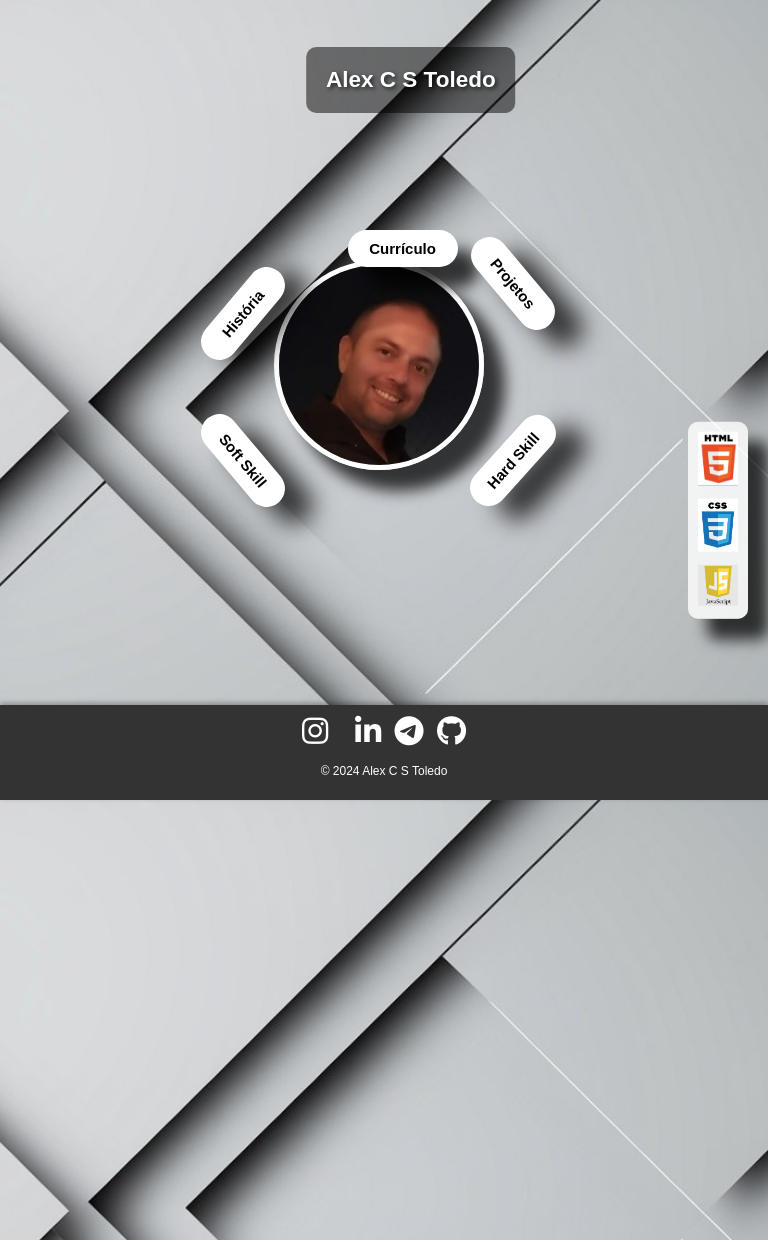
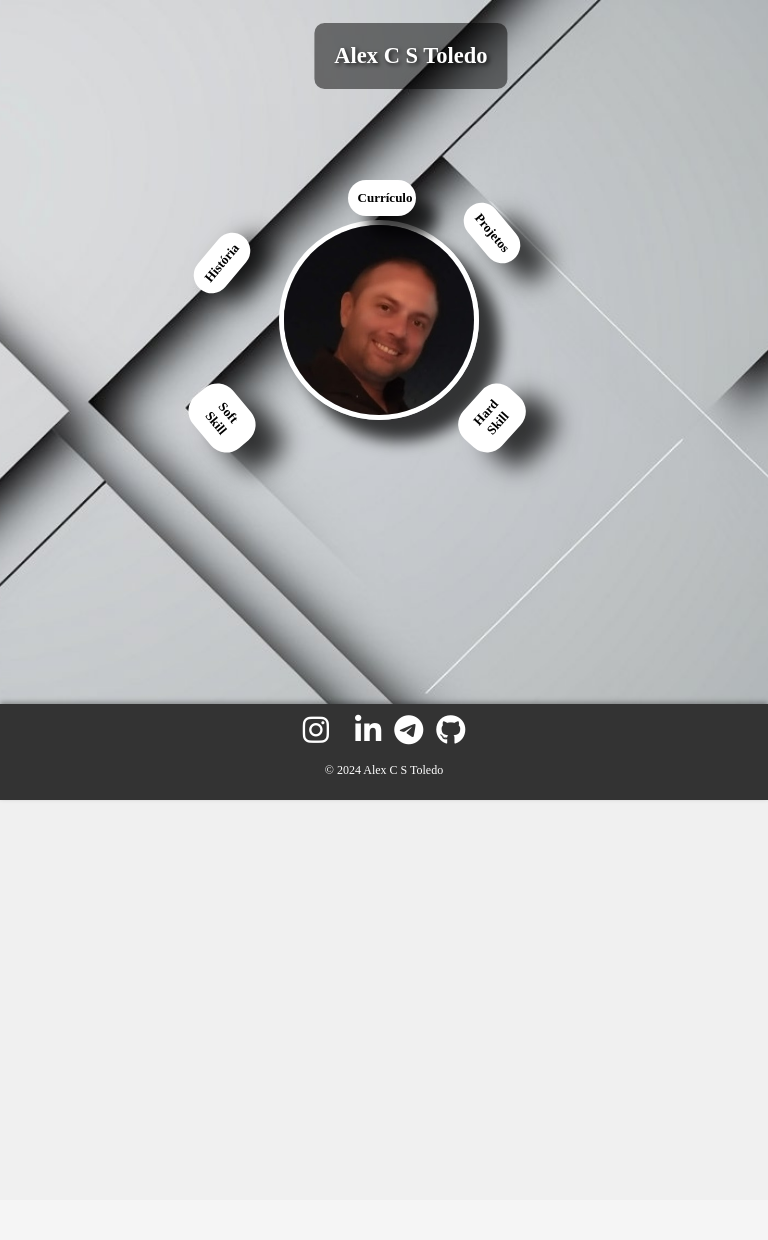
Before and after one commit to alexcruix/Meu-Blog, a PHP site: page / in a window 768 px wide. After the commit the page ends 801 px from the top, so only its background shows below. Run offline with PHP 8.4, Linux system fonts and the light colour scheme.

Commit message:
update index.css

```diff
--- a/css/index.css
+++ b/css/index.css
@@ -1,9 +1,11 @@
-/* Estilos gerais */
-body {
-    height: 100%;             /* Faz o site ocupar 100% da altura da tela */
-    font-family: Arial, sans-serif;
-    margin: 0;
-    padding: 0;
+* {
+    box-sizing: border-box; /* Para garantir que o padding e a borda não afetem as dimensões */
+}
+
+html, body {
+    margin: 0; /* Remove margens padrão */
+    padding: 0; /* Remove espaçamento padrão */
+    height: 100%; /* Garante que o corpo ocupe 100% da altura da tela */
 }
 
 /* Estilo do cabeçalho */
@@ -223,11 +225,14 @@ footer p {
 @media (min-width: 2160px) and (max-width: 4096px){
     body {
         height: 1200px;             /* Faz o site ocupar 100% da altura da tela */
-        margin: 0 auto;            /* Centraliza o site horizontalmente */
+        margin: 0;            /* Centraliza o site horizontalmente */
         background-color: #f0f0f0; /* Cor de fundo do site */
         padding: 20px;
         font-size: 60px; /* Aumenta o tamanho da fonte para telas grandes */
         padding: 50px; /* Ajusta o espaçamento */
+        background-size: cover; /* Faz a imagem cobrir toda a área */
+        background-position: center; /* Centraliza a imagem */
+        background-repeat: no-repeat; /* Impede a repetição da imagem */
       }
 
       .name {
@@ -336,12 +341,15 @@ footer p {
 /* Para telas menores que 1440px (Tela 2K) */
 @media (min-width: 1920px) and (max-width: 2160px){
     body {
-        height: 1100px;             /* Faz o site ocupar 100% da altura da tela */
-        margin: 0 auto;            /* Centraliza o site horizontalmente */
+        height: 1000px;             /* Faz o site ocupar 100% da altura da tela */
+        margin: 0;            /* Centraliza o site horizontalmente */
         background-color: #f0f0f0; /* Cor de fundo do site */
         padding: 20px;
         font-size: 60px; /* Aumenta o tamanho da fonte para telas grandes */
         padding: 50px; /* Ajusta o espaçamento */
+        background-size: cover; /* Faz a imagem cobrir toda a área */
+        background-position: center; /* Centraliza a imagem */
+        background-repeat: no-repeat; /* Impede a repetição da imagem */
       }
 
       .name {
@@ -656,11 +664,24 @@ footer p {
     }
 }
 
+@media (min-width: 768px) and (max-width: 1024px) { /* iPad Air */
+    body {
+        height: 00px;             /* Faz o site ocupar 100% da altura da tela */
+        margin: 0 auto;            /* Centraliza o site horizontalmente */
+        background-color: #f0f0f0; /* Cor de fundo do site */
+        padding: 20px;
+        font-size: 20px; /* Aumenta o tamanho da fonte para telas grandes */
+        padding: 50px; /* Ajusta o espaçamento */
+      }
+    .linguagem-programacao {
+        top: 850px;
+    }
+}
+
 /* Para telas menores que 768px (smartphones ou tablets) */
 @media (min-width: 240px) and (max-width: 768px){
     body {
         height: 1200px;              /* Define a altura para ocupar 100% da tela */
-        background-image: url('/Meu-Blog/img/imagem_de_fundo_index.jpeg'); /* Insira o caminho da imagem de fundo */
         margin: 0px auto;           /* Centraliza o site horizontalmente */
         background-color: #f0f0f0;  /* Cor de fundo do site */
         padding: 20px;              /* Espaçamento interno */
@@ -672,6 +693,91 @@ footer p {
     }
     .name {
         font-size: 1.5em;
+        top: 7%;
+    }
+
+    .links-around {
+        display: flex;
+        position: absolute;
+        top: 300px;
+        width: 300px;
+        height: 300px;
+        left: 45%;
+    }
+
+    .links-around a.link:nth-child(2) {
+        top: 15%;
+        left: 260px;                  /* Link à direita */
+        transform: rotate(50deg);
+    }
+
+    .links-around a.link:nth-child(3) {
+        top: 74%;
+        left: 260px;                  /* Link inferior a direita */
+        transform: rotate(312deg);
+    }
+
+    .links-around a.link:nth-child(4) {
+        top: 74%;
+        left: -10px;                  /* Link inferior a esquerda */
+        transform: rotate(50deg);
+    }
+
+    .links-around a.link:hover {
+        background: linear-gradient(45deg, #0400ff, #45458f, #4e4e72 ,#999999); /* Efeito de gradiente */
+        transform: scale(1.5); /* Animação ao passar o mouse */
+        color: white; /* Alterar a cor do texto para branco para melhor contraste */
+        background-color: #0400ff;
+        box-shadow: 0 4px 30px rgba(0, 123, 255, 5); /* Adiciona sombra */
+        transition: transform 0.6s ease, background-color 0.9s ease, box-shadow 0.9s ease;
+    }
+
+    .links-around a.link {
+        width: 68px;
+        font-size: 13px;
+    }
+
+    .foto-alex-index {
+        display: flex;
+        position: absolute;
+        top: 525px;
+        left: 5px;
+        z-index: -1; /* Garante que o menu fique sobreposto ao conteúdo ou atrás */
+    }
+
+    .foto-alex-index img.profile {
+        display: flex;
+        position: absolute;
+        top: -365px;
+        width: 200px;
+        height: 200px;
+    }
+
+    .linguagem-programacao {
+        display: none;
+    }
+
+    footer {
+        font-size: 12px;
+        left: 0px;
+    }
+}
+
+/* Para telas menores que 240px (smartphones ou tablets) */
+@media (min-width: 40px) and (max-width: 240px){
+    body {
+        height: 1200px;              /* Define a altura para ocupar 100% da tela */
+        margin: 0px auto;           /* Centraliza o site horizontalmente */
+        background-color: #f0f0f0;  /* Cor de fundo do site */
+        padding: 20px;              /* Espaçamento interno */
+        font-size: 15px;            /* Ajusta o tamanho da fonte */
+        background-size: cover;     /* Faz a imagem preencher a tela */
+        background-position: center; /* Centraliza a imagem */
+        background-repeat: no-repeat; /* Evita repetição da imagem */
+        background-attachment: fixed; /* Mantém a imagem fixa */
+    }
+    .name {
+        font-size: 1px;
         top: 10%;
     }
 
@@ -735,7 +841,7 @@ footer p {
     .linguagem-programacao {
         position: fixed;
         right: 20px;
-        top: 65%;
+        top: 70%;
     }
 
     .linguagem-programacao img {
@@ -744,6 +850,7 @@ footer p {
 
     footer {
         font-size: 12px;
+        left: 0px;
     }
 }
 
@@ -751,7 +858,6 @@ footer p {
     body {
         height: 100vh;                /* Ocupa 100% da altura da tela */
         margin: 0px auto;             /* Centraliza o site horizontalmente */
-        background-image: url('sua-imagem-de-fundo.jpg'); /* Caminho da imagem */
         background-size: cover;       /* Faz a imagem cobrir toda a tela */
         background-position: center;  /* Centraliza a imagem */
         background-repeat: no-repeat; /* Evita repetição da imagem */
```
